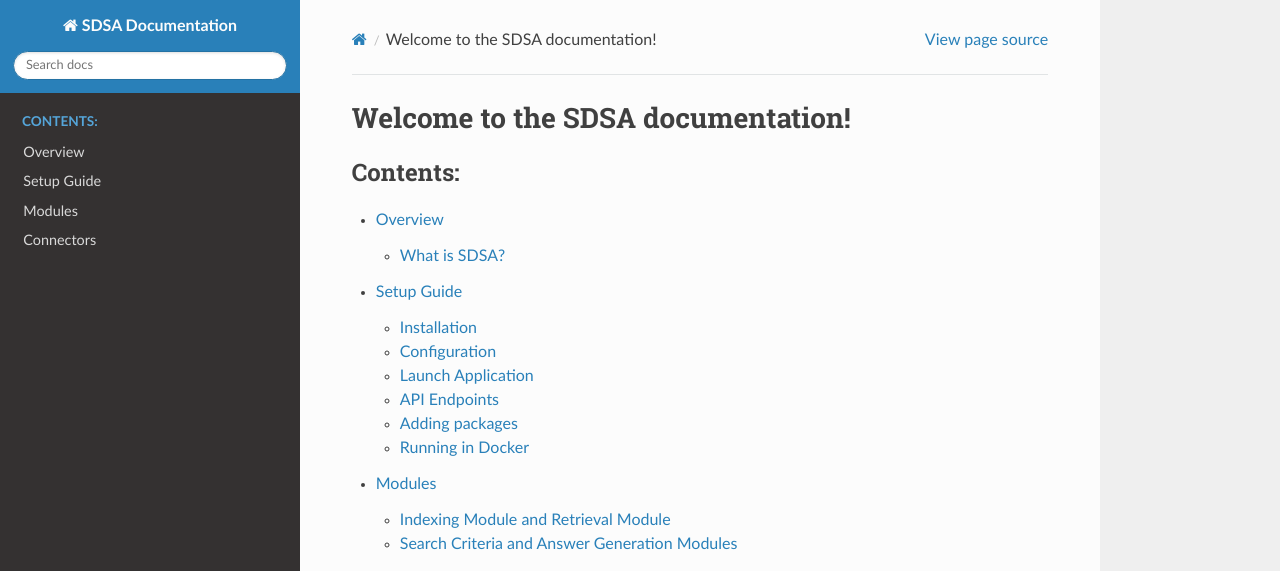
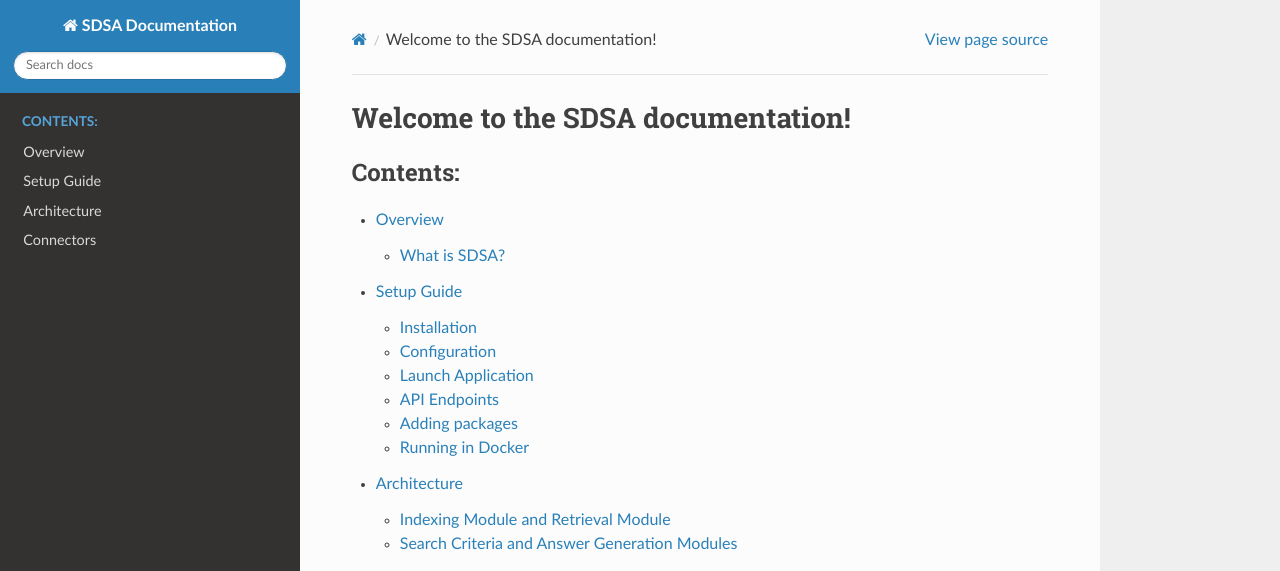
Before and after one commit to simeonwetzel/sdsadocs, a Sphinx documentation site: the page built from docs/index.rst, in a window 1280 px wide. Shown: the top 571 px of the page. Built offline with Sphinx 7.4.7 and the Read the Docs theme 2.0.0, drawn with Linux system fonts in a browser that asks for light colours.

Commit message:
Update architecture.md

```diff
--- a/docs/architecture.md
+++ b/docs/architecture.md
@@ -1,4 +1,4 @@
-## Modules
+## Architecture
 
 <img width="80%" height="80%" alt="Server_Architecture" src="https://github.com/simeonwetzel/sdsadocs/assets/90314129/7d2ec2c8-6ecd-4ee5-817c-d7d981003713">
 
```
